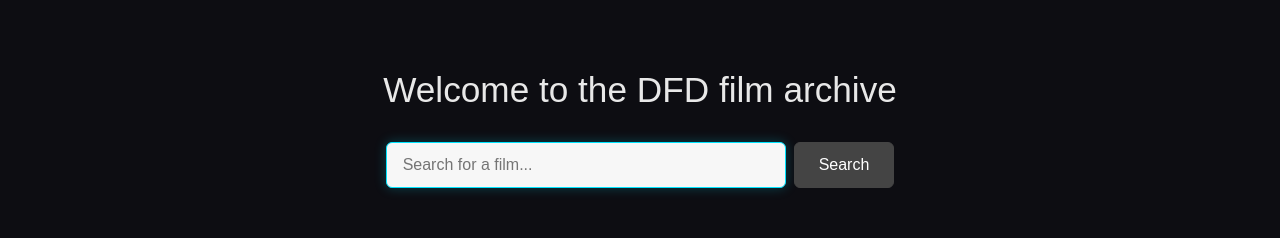
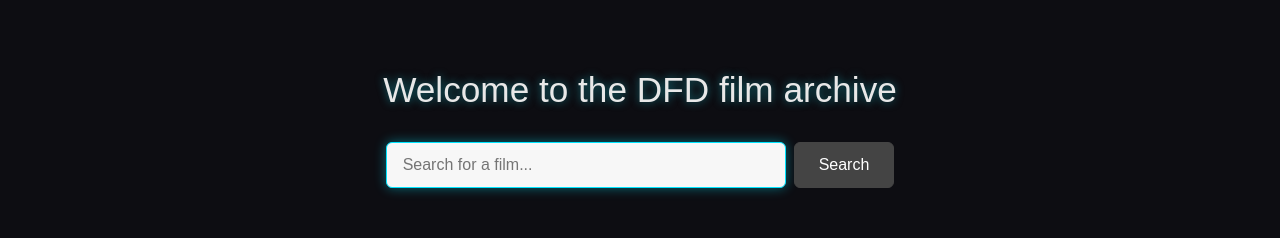
Before and after one commit to KeithWass/movie-journal, a React app in the folder frontend/: page / in a window 1280 px wide. Shown: the part 146-384 px from the top of the page. Built offline with nearby package versions, Linux system fonts and the light colour scheme; no server answers; the HTML template or start-up script is replaced by a standard one.

Commit message:
subtle change to search bar glow

```diff
--- a/frontend/src/components/MovieSearch.css
+++ b/frontend/src/components/MovieSearch.css
@@ -7,6 +7,7 @@
   font-size: 2.2rem;
   font-weight: 400;
   margin-bottom: 2rem;
+  text-shadow: 0 0 8px rgba(23, 168, 181, 0.662);
 }
 
 .search-bar {
@@ -20,7 +21,7 @@
   padding: 0.8rem 1rem;
   font-size: 1rem;
   border: 1px solid #00e5ff;
-  box-shadow: 0 0 12px rgba(0, 229, 255, 0.25);
+  box-shadow: 0 0 12px rgba(0, 229, 255, 0.433);
   border-radius: 6px;
   box-sizing: border-box;
   font-family: inherit;
```
